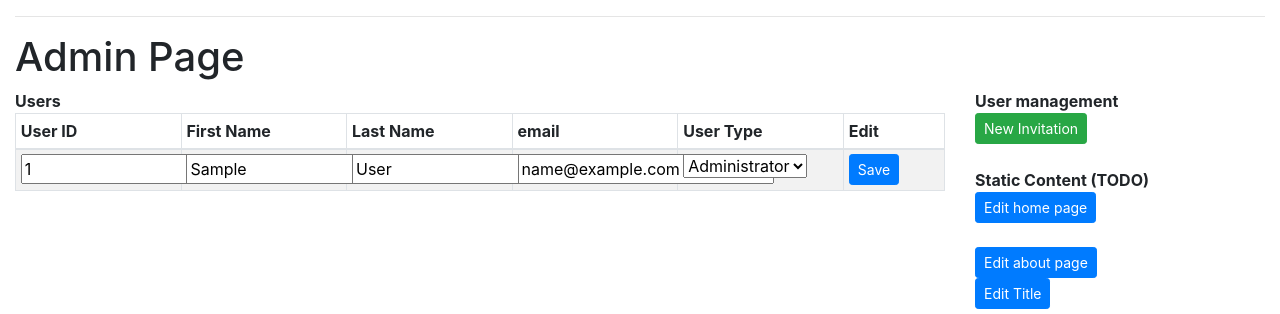
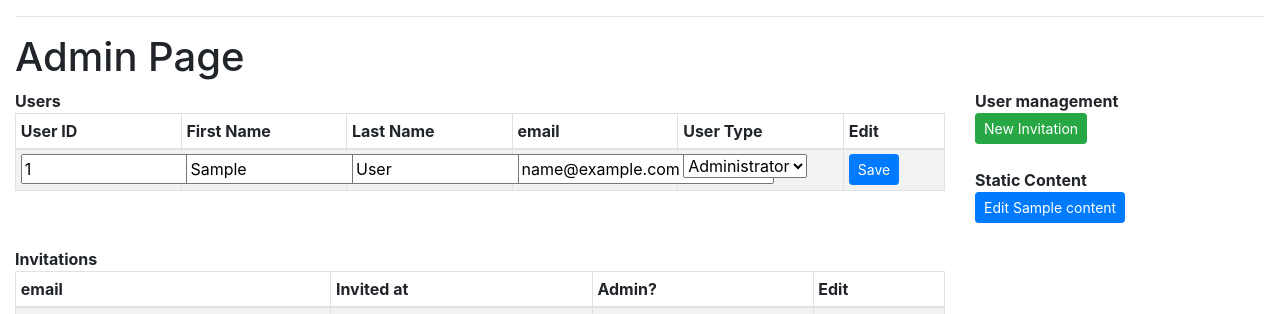
Before and after one commit to dijkstracula/pacldb, a Flask app: page /admin/ in a window 1280 px wide. Shown: the part 56-370 px from the top of the page. Run offline with Flask 2, Linux system fonts and the light colour scheme; a user stored in the database is signed in; tables that the repository leaves empty hold one stand-in row (values such as "Sample post"); some libraries are stand-ins or nearby versions.

Commit message:
admin: edit buttons for every piece of static content

```diff
--- a/app/admin/views.py
+++ b/app/admin/views.py
@@ -81,4 +81,5 @@ def admin_page():
         )
         users.append(f)
     invitations = Invitation.query.all()
-    return render_template('admin/admin_page.html', users=users, invitations=invitations)
+    statics = StaticContent.query.order_by(StaticContent.name).all()
+    return render_template('admin/admin_page.html', users=users, invitations=invitations, statics=statics)
--- a/app/templates/admin/admin_page.html
+++ b/app/templates/admin/admin_page.html
@@ -47,17 +47,13 @@
         </form>
 
         <br/>
-        <strong>Static Content (TODO)</strong></br>
-        <form action="{{url_for('admin.edit_static_content', name='home_page')}}">
-            <button id="newGlossModalSubmit" type="submit" class="btn btn-primary btn-sm">Edit home page</button>
+        <strong>Static Content</strong></br>
+        {% for static in statics%}
+        <form action="{{url_for('admin.edit_static_content', name=static.name)}}">
+            <button id="newGlossModalSubmit" type="submit" class="btn btn-primary btn-sm">Edit {{static.name}}</button>
         </form>
         <br/>
-        <form action="{{url_for('admin.edit_static_content', name='about_page')}}">
-            <button id="newGlossModalSubmit" type="submit" class="btn btn-primary btn-sm">Edit about page</button>
-        </form>
-        <form action="{{url_for('admin.edit_static_content', name='title')}}">
-            <button id="newGlossModalSubmit" type="submit" class="btn btn-primary btn-sm">Edit Title</button>
-        </form>
+        {% endfor %}
     </div>
         <div class="col-md-9">
             <strong>Invitations</strong>
```
